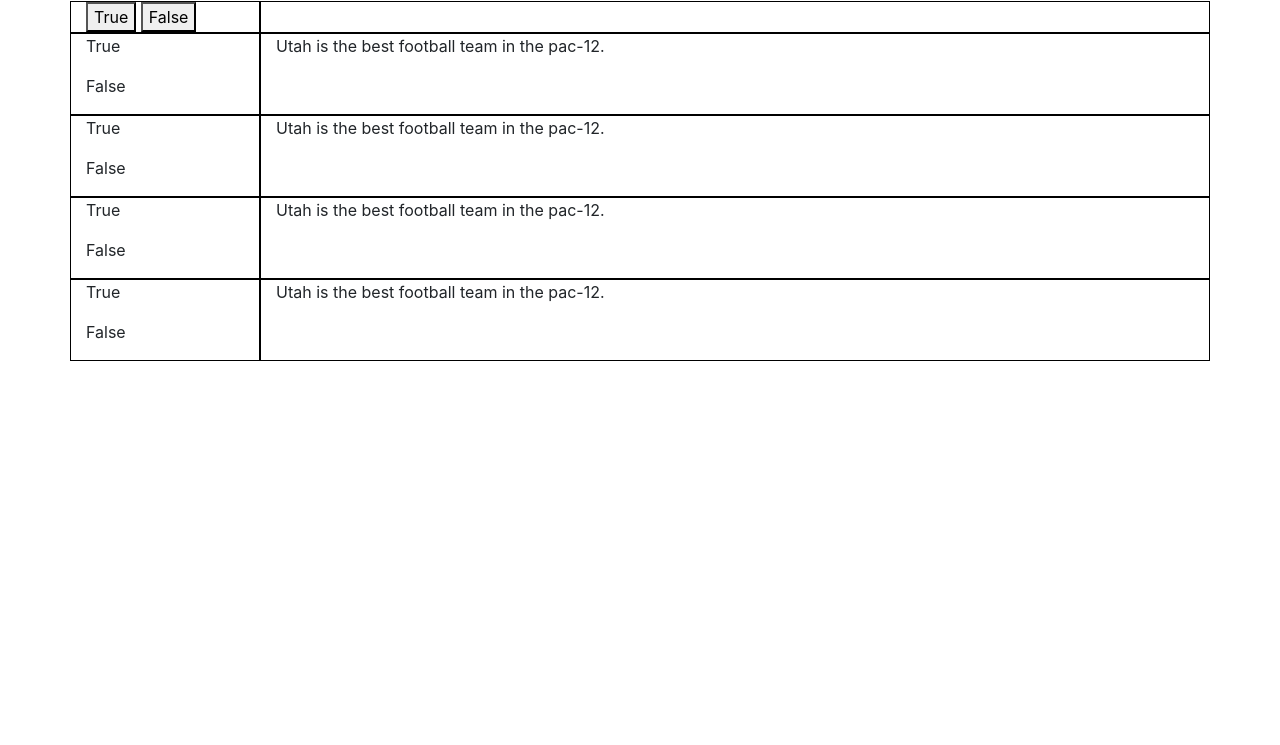
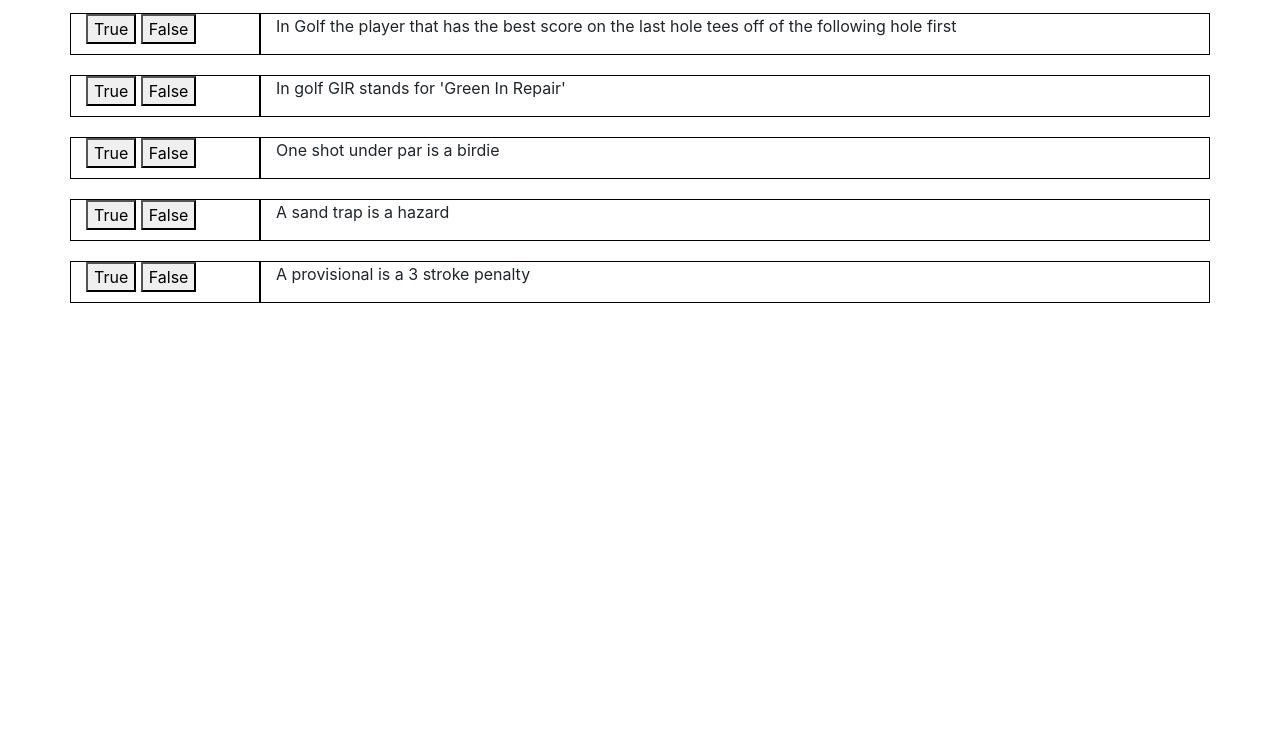
Before and after one commit to CollinChiz/TriviaGame, a plain HTML site: page index.html in a window 1280 px wide. Shown: the part 55-800 px from the top of the page. Drawn offline with nearby package versions, Linux system fonts and the light colour scheme.

Commit message:
final changes till upload

```diff
--- a/assets/css/style.css
+++ b/assets/css/style.css
@@ -1,3 +1,6 @@
 .col-md-2, .col-md-10 {
     border: 1px solid black;
 }
+.row {
+    margin: 20px;
+}
--- a/assets/javascript/game.js
+++ b/assets/javascript/game.js
@@ -1,14 +1,53 @@
 var golfQuestions = [{
     question: "In Golf the player that has the best score on the last hole tees off of the following hole first",
     choice: [true, false],
-    validAnswer: true
+    validAnswer: "true"
 }, {
     question: "In golf GIR stands for 'Green In Repair'",
     choice: [true, false],
-    validAnswer: false
+    validAnswer: "false"
 
+}, {
+    question: "One shot under par is a birdie",
+    choice: [Boolean],
+    validAnswer: "true"
+}, {
+    question: "A sand trap is a hazard",
+    choice: [Boolean],
+    validAnswer: "true"
+}, {
+    question: "A provisional is a 3 stroke penalty",
+    choice: [Boolean],
+    validAnswer: "false"
 }]
-$("#question-div").html("<p>" + golfQuestions[0].question + "</p>")
+var i;
+for(i=0; i<golfQuestions.length; i++){
+   console.log(golfQuestions[i].validAnswer);
+}
+var userPick = false;
+var losses = 0;
+var wins = 0;
+var i;
+$("button").click(function() {
+userPick = $(this).attr("id");
+console.log(userPick)
+golfQuestions[i].validAnswer;
 
+if(userPick !== golfQuestions[i].validAnswer) {
+
+    losses++
+    console.log("losses " + losses)
+}
+else if(userPick == golfQuestions[i].validAnswer) {
+    wins++;
+    console.log("wins: " + wins);
+}
+})
+
+$("#question1").html("<p>" + golfQuestions[0].question + "</p>")
+$("#question2").html("<p>" + golfQuestions[1].question + "</p>")
+$("#question3").html("<p>" + golfQuestions[2].question + "</p>")
+$("#question4").html("<p>" + golfQuestions[3].question + "</p>")
+$("#question5").html("<p>" + golfQuestions[4].question + "</p>")
 console.log(golfQuestions[0].question)
 console.log(golfQuestions[0].validAnswer)
--- a/index.html
+++ b/index.html
@@ -18,7 +18,6 @@
         crossorigin="anonymous">
         </script>
         <link rel="stylesheet" href="https://stackpath.bootstrapcdn.com/bootstrap/4.3.1/css/bootstrap.min.css" integrity="sha384-ggOyR0iXCbMQv3Xipma34MD+dH/1fQ784/j6cY/iJTQUOhcWr7x9JvoRxT2MZw1T" crossorigin="anonymous">
-        <script src="assets/javascript/game.js"></script>
 
     </head>
     <body>
@@ -26,76 +25,74 @@
         <div class="container">
             <div class="row">
                 <div class="col-md-2">
-                    <button class="target">
+                    <button class="target" id="true">
                         True
                     </button>
-                    <button class="target">
+                    <button class="target" id="false">
                         False
                     </button>
                 </div>
-                <div id="question-div">
+                <div class="col-md-10" id="question1">
 
-                </div>
-                <div class="col-md-10" id="question1">
-                    <p></p>
                 </div>
             </div>
 
             <div class="row">
                 <div class="col-md-2">
-                    <p class="true">
+                    <button class="target" id="true">
                         True
-                    </p>
-                    <p class="false">
+                    </button>
+                    <button class="target" id="false">
                         False
-                    </p>
+                    </button>
                 </div>
-                <div class="col-md-10">
-                    <p>Utah is the best football team in the pac-12.</p>
+                <div class="col-md-10" id="question2">
+
                 </div>
             </div>
 
             <div class="row">
                 <div class="col-md-2">
-                    <p class="target">
+                    <button class="target" id="true">
                         True
-                    </p>
-                    <p class="target">
+                    </button>
+                    <button class="target" id="false">
                         False
-                    </p>
+                    </button>
                 </div>
-                <div class="col-md-10">
-                    <p>Utah is the best football team in the pac-12.</p>
+                <div class="col-md-10" id="question3">
+
                 </div>
             </div>
 
             <div class="row">
                 <div class="col-md-2">
-                    <p class="target">
+                    <button class="target" id="true">
                         True
-                    </p>
-                    <p class="target">
+                    </button>
+                    <button class="target" id="false">
                         False
-                    </p>
+                    </button>
                 </div>
-                <div class="col-md-10">
-                    <p>Utah is the best football team in the pac-12.</p>
+                <div class="col-md-10" id="question4">
+
                 </div>
             </div>
 
             <div class="row">
                 <div class="col-md-2">
-                    <p class="target">
+                    <button class="target" id="true">
                         True
-                    </p>
-                    <p class="target">
+                    </button>
+                    <button class="target" id="false">
                         False
-                    </p>
+                    </button>
                 </div>
-                <div class="col-md-10">
-                    <p>Utah is the best football team in the pac-12.</p>
+                <div class="col-md-10" id="question5">
+
                 </div>
             </div>
         </div>
+        <script src="assets/javascript/game.js"></script>
     </body>
-</html>
+    </html>
```
